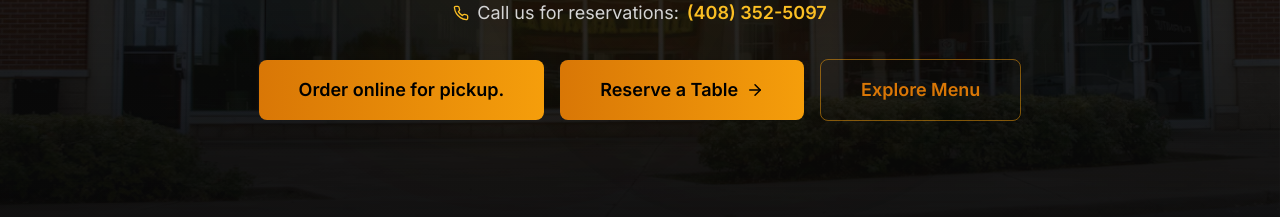
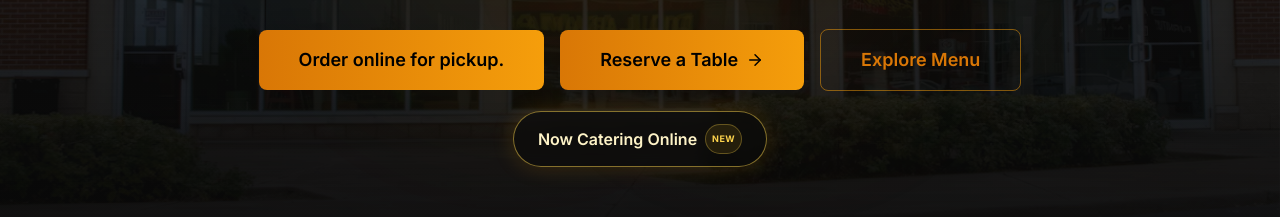
Before and after one commit to bjrfx/masakali-california, a React (Create React App) app: page / in a window 1280 px wide. Shown: the part 472-689 px from the top of the page. Built offline with nearby package versions, Linux system fonts and the light colour scheme; no server answers; a web font is replaced by a local one.

Commit message:
Add catering CTA to home hero
Updates the Home page hero action area to promote online catering with a prominent `/catering-by-tray` link. The new CTA is centered, fully responsive, and includes a subtle animated shimmer plus a “New” badge to increase visibility.

```diff
--- a/src/pages/Home.js
+++ b/src/pages/Home.js
@@ -212,11 +212,22 @@ export default function Home() {
             initial={{ opacity: 0, y: 20 }}
             animate={{ opacity: 1, y: 0 }}
             transition={{ duration: 0.8, delay: 0.75 }}
-            className="mt-4"
+            className="mt-5 flex justify-center"
           >
-            {/* <Link to="/manage-reservations" className="btn-outline-gold !px-8 !py-3">
-              <Clock size={18} className="mr-2" /> Manage Reservations
-            </Link> */}
+            <Link
+              to="/catering-by-tray"
+              className="group relative inline-flex w-full max-w-xs items-center justify-center gap-2 overflow-hidden rounded-full border border-amber-300/50 bg-neutral-950/60 px-5 py-3 text-sm font-semibold text-amber-100 shadow-[0_0_22px_rgba(245,158,11,0.18)] backdrop-blur transition-all duration-300 hover:border-amber-300 hover:bg-amber-500/10 hover:shadow-[0_0_28px_rgba(245,158,11,0.3)] focus-visible:outline-none focus-visible:ring-2 focus-visible:ring-amber-300 sm:w-auto sm:max-w-none sm:px-6 sm:text-base"
+            >
+              <motion.span
+                aria-hidden="true"
+                className="pointer-events-none absolute inset-y-0 w-1/3 -skew-x-12 bg-gradient-to-r from-transparent via-white/15 to-transparent"
+                animate={{ x: ['-180%', '420%'] }}
+                transition={{ duration: 1.5, repeat: Infinity, repeatDelay: 5, ease: 'easeInOut' }}
+              />
+              {/* <Sparkles size={16} className="relative text-amber-300" /> */}
+              <span className="relative">Now Catering Online</span>
+              <span className="relative rounded-full border border-amber-300/30 bg-amber-400/10 px-1.5 py-0.5 text-[9px] font-bold uppercase tracking-wider text-amber-300">New</span>
+            </Link>
           </motion.div>
         </div>
       </section>
```
Also changed, not shown: 11 other files (tests, documents, lock files or other folders).
